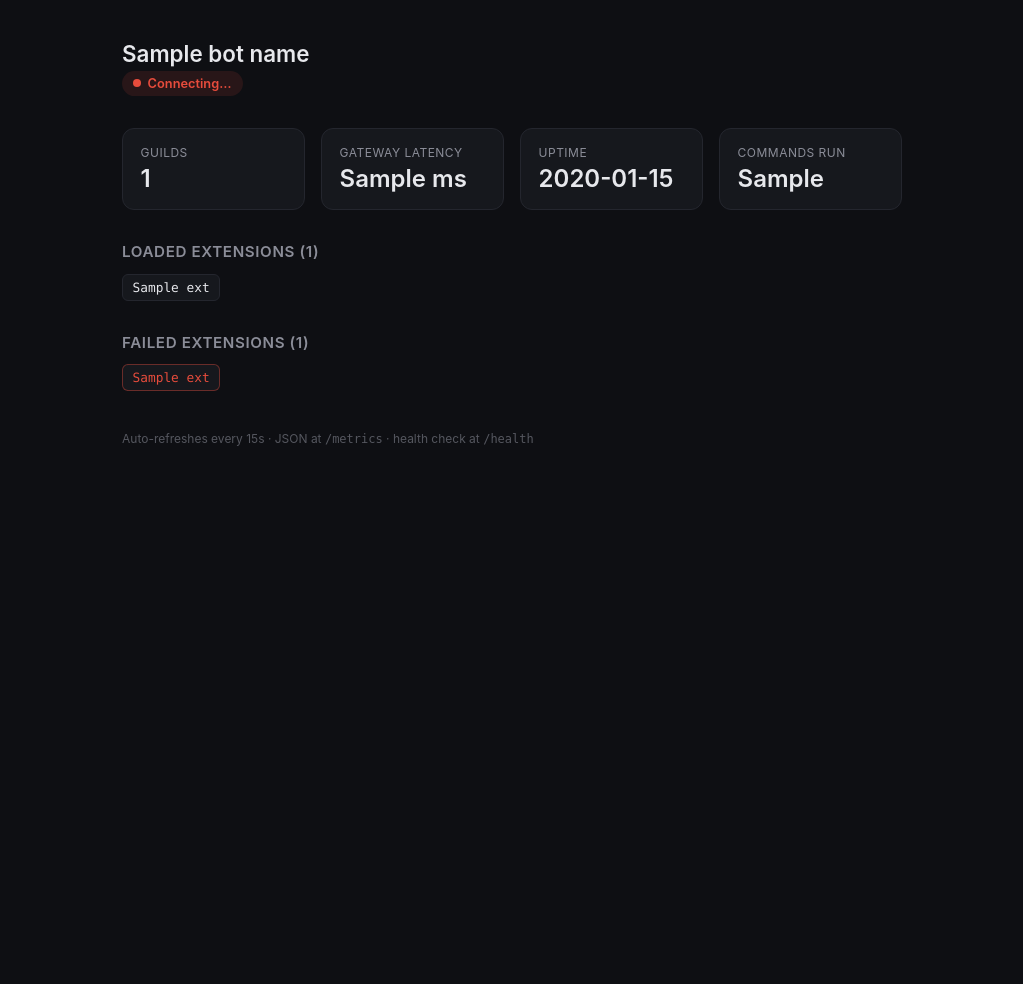
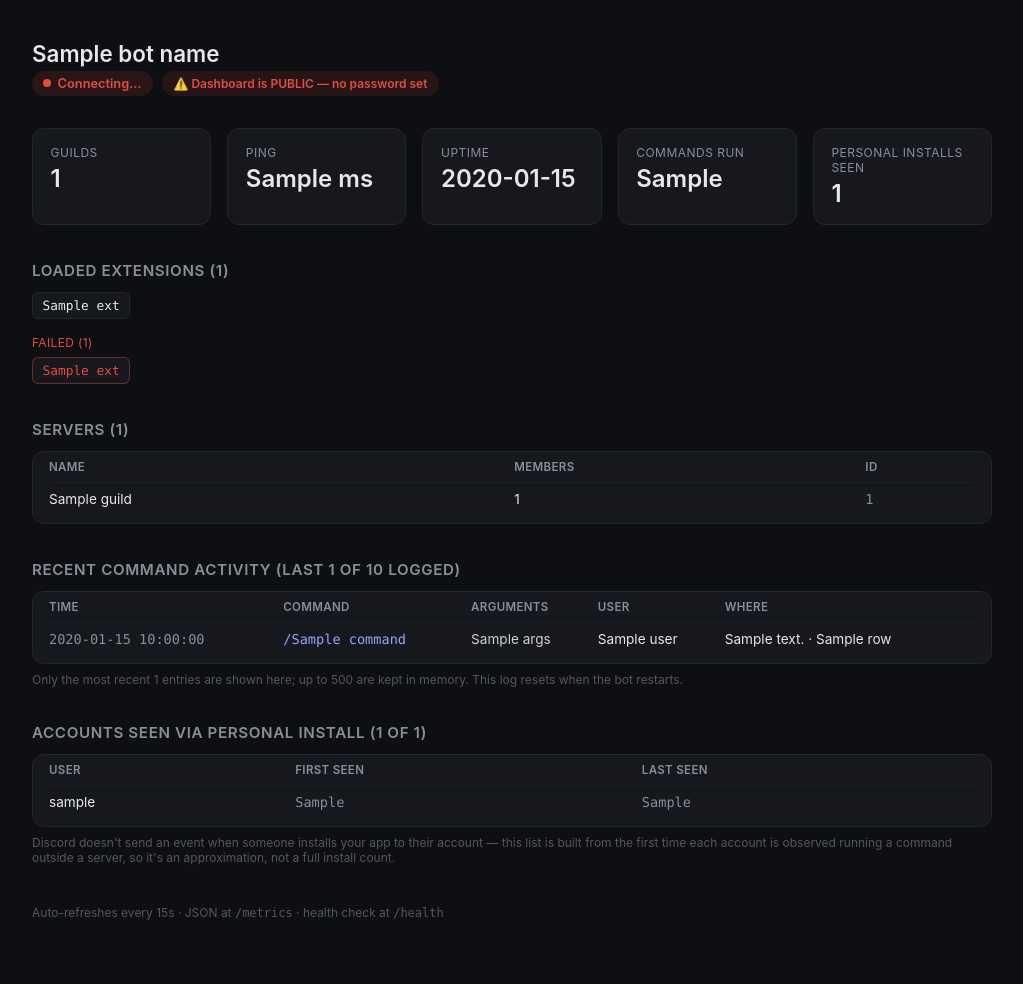
Before and after one commit to HiGamingYTofficial/SuperNova, a Python web app: template web/templates/dashboard.html in a window 1280 px wide. Shown: the whole page, without its empty margins (128-1151 px from the left). Before the commit the page ends 446 px from the top, so only its background shows below. Run offline with Jinja, Linux system fonts and the light colour scheme; the template is opened without the code that fills it: most values are stand-ins (such as "Sample title", 1, 10 or a date in 2020).

Commit message:
Update dashboard.html

```diff
--- a/web/templates/dashboard.html
+++ b/web/templates/dashboard.html
@@ -3,27 +3,34 @@
 <head>
   <meta charset="utf-8" />
   <meta name="viewport" content="width=device-width, initial-scale=1" />
-  <title>{{ bot_name }} — Status Dashboard</title>
+  <title>{{ bot_name }} — Dashboard</title>
   <meta http-equiv="refresh" content="15" />
   <style>
     :root { color-scheme: dark; }
     body {
-      margin: 0; padding: 2.5rem 1.5rem; min-height: 100vh; box-sizing: border-box;
+      margin: 0; padding: 2.5rem 1.5rem 4rem; min-height: 100vh; box-sizing: border-box;
       background: #0e0f13; color: #e7e8ec;
       font-family: -apple-system, BlinkMacSystemFont, "Segoe UI", Roboto, sans-serif;
     }
-    .wrap { max-width: 780px; margin: 0 auto; }
+    .wrap { max-width: 960px; margin: 0 auto; }
     h1 { font-size: 1.4rem; font-weight: 600; margin: 0 0 .25rem; }
-    .sub { color: #8b8d98; font-size: .9rem; margin-bottom: 2rem; }
+    h2 { font-size: .95rem; color: #8b8d98; font-weight: 600; text-transform: uppercase; letter-spacing: .04em; margin: 0 0 .75rem; }
+    .sub { color: #8b8d98; font-size: .9rem; margin-bottom: 2rem; display: flex; align-items: center; gap: .6rem; flex-wrap: wrap; }
     .status-pill {
       display: inline-flex; align-items: center; gap: .4rem;
       padding: .3rem .7rem; border-radius: 999px; font-size: .8rem; font-weight: 600;
       background: {{ 'rgba(46,204,113,.12)' if ready else 'rgba(231,76,60,.12)' }};
       color: {{ '#2ecc71' if ready else '#e74c3c' }};
     }
+    .auth-pill {
+      display: inline-flex; align-items: center; gap: .4rem;
+      padding: .3rem .7rem; border-radius: 999px; font-size: .75rem; font-weight: 600;
+      background: {{ 'rgba(46,204,113,.10)' if auth_enabled else 'rgba(231,76,60,.10)' }};
+      color: {{ '#2ecc71' if auth_enabled else '#e74c3c' }};
+    }
     .dot { width: .5rem; height: .5rem; border-radius: 999px; background: currentColor; }
     .grid {
-      display: grid; grid-template-columns: repeat(auto-fit, minmax(160px, 1fr));
+      display: grid; grid-template-columns: repeat(auto-fit, minmax(150px, 1fr));
       gap: 1rem; margin: 1.75rem 0;
     }
     .card {
@@ -31,14 +38,22 @@
     }
     .card .label { color: #8b8d98; font-size: .75rem; text-transform: uppercase; letter-spacing: .04em; }
     .card .value { font-size: 1.5rem; font-weight: 600; margin-top: .3rem; }
-    .section { margin-top: 2rem; }
-    .section h2 { font-size: .95rem; color: #8b8d98; font-weight: 600; text-transform: uppercase; letter-spacing: .04em; }
-    ul.ext-list { list-style: none; padding: 0; margin: .5rem 0 0; display: flex; flex-wrap: wrap; gap: .4rem; }
+    .section { margin-top: 2.25rem; }
+    ul.ext-list { list-style: none; padding: 0; margin: 0; display: flex; flex-wrap: wrap; gap: .4rem; }
     ul.ext-list li {
       background: #16181d; border: 1px solid #24262e; border-radius: 6px;
       padding: .3rem .6rem; font-size: .8rem; font-family: ui-monospace, SFMono-Regular, Menlo, monospace;
     }
     ul.ext-list li.failed { border-color: rgba(231,76,60,.4); color: #e74c3c; }
+    table { width: 100%; border-collapse: collapse; font-size: .85rem; }
+    th { text-align: left; color: #8b8d98; font-weight: 600; font-size: .72rem; text-transform: uppercase; letter-spacing: .03em; padding: 0 .6rem .5rem 0; }
+    td { padding: .5rem .6rem .5rem 0; border-top: 1px solid #1e2027; vertical-align: top; }
+    td.command { font-family: ui-monospace, SFMono-Regular, Menlo, monospace; color: #9aa3ff; white-space: nowrap; }
+    td.args { color: #cfd1d8; word-break: break-word; max-width: 320px; }
+    td.mono { font-family: ui-monospace, SFMono-Regular, Menlo, monospace; color: #8b8d98; white-space: nowrap; }
+    .table-wrap { overflow-x: auto; background: #16181d; border: 1px solid #24262e; border-radius: 12px; padding: .5rem 1rem; }
+    .empty-note { color: #55575f; font-size: .85rem; padding: .5rem 0; }
+    .table-caption { color: #55575f; font-size: .75rem; margin-top: .5rem; }
     footer { margin-top: 2.5rem; color: #55575f; font-size: .75rem; }
   </style>
 </head>
@@ -47,13 +62,15 @@
     <h1>{{ bot_name }}</h1>
     <div class="sub">
       <span class="status-pill"><span class="dot"></span>{{ 'Connected' if ready else 'Connecting…' }}</span>
+      <span class="auth-pill">{{ '🔒 Dashboard protected' if auth_enabled else '⚠️ Dashboard is PUBLIC — no password set' }}</span>
     </div>
 
     <div class="grid">
       <div class="card"><div class="label">Guilds</div><div class="value">{{ guild_count }}</div></div>
-      <div class="card"><div class="label">Gateway latency</div><div class="value">{{ latency_ms ~ ' ms' if latency_ms is not none else '—' }}</div></div>
+      <div class="card"><div class="label">Ping</div><div class="value">{{ latency_ms ~ ' ms' if latency_ms is not none else '—' }}</div></div>
       <div class="card"><div class="label">Uptime</div><div class="value">{{ uptime }}</div></div>
       <div class="card"><div class="label">Commands run</div><div class="value">{{ commands_executed }}</div></div>
+      <div class="card"><div class="label">Personal installs seen</div><div class="value">{{ installed_user_count }}</div></div>
     </div>
 
     <div class="section">
@@ -61,16 +78,71 @@
       <ul class="ext-list">
         {% for ext in loaded_extensions %}<li>{{ ext }}</li>{% else %}<li>none yet</li>{% endfor %}
       </ul>
+      {% if failed_extensions %}
+      <div style="margin-top:.75rem;">
+        <span style="color:#e74c3c; font-size:.75rem; text-transform:uppercase; letter-spacing:.03em;">Failed ({{ failed_extensions|length }})</span>
+        <ul class="ext-list" style="margin-top:.4rem;">
+          {% for ext in failed_extensions %}<li class="failed">{{ ext }}</li>{% endfor %}
+        </ul>
+      </div>
+      {% endif %}
     </div>
 
-    {% if failed_extensions %}
     <div class="section">
-      <h2>Failed extensions ({{ failed_extensions|length }})</h2>
-      <ul class="ext-list">
-        {% for ext in failed_extensions %}<li class="failed">{{ ext }}</li>{% endfor %}
-      </ul>
+      <h2>Servers ({{ guild_list|length }})</h2>
+      <div class="table-wrap">
+        {% if guild_list %}
+        <table>
+          <tr><th>Name</th><th>Members</th><th>ID</th></tr>
+          {% for g in guild_list %}
+          <tr><td>{{ g.name }}</td><td>{{ g.member_count }}</td><td class="mono">{{ g.id }}</td></tr>
+          {% endfor %}
+        </table>
+        {% else %}
+        <div class="empty-note">Not in any servers yet — invite the bot to see it here.</div>
+        {% endif %}
+      </div>
     </div>
-    {% endif %}
+
+    <div class="section">
+      <h2>Recent command activity (last {{ command_log|length }} of {{ command_log_total }} logged)</h2>
+      <div class="table-wrap">
+        {% if command_log %}
+        <table>
+          <tr><th>Time</th><th>Command</th><th>Arguments</th><th>User</th><th>Where</th></tr>
+          {% for row in command_log %}
+          <tr>
+            <td class="mono">{{ row.time }}</td>
+            <td class="command">/{{ row.command }}</td>
+            <td class="args">{{ row.args }}</td>
+            <td>{{ row.user }}</td>
+            <td>{{ row.context }}{% if row.guild_name != '—' %} · {{ row.guild_name }}{% endif %}</td>
+          </tr>
+          {% endfor %}
+        </table>
+        {% else %}
+        <div class="empty-note">No commands run yet.</div>
+        {% endif %}
+      </div>
+      <div class="table-caption">Only the most recent {{ command_log|length }} entries are shown here; up to 500 are kept in memory. This log resets when the bot restarts.</div>
+    </div>
+
+    <div class="section">
+      <h2>Accounts seen via Personal Install ({{ installed_users|length }} of {{ installed_user_count }})</h2>
+      <div class="table-wrap">
+        {% if installed_users %}
+        <table>
+          <tr><th>User</th><th>First seen</th><th>Last seen</th></tr>
+          {% for u in installed_users %}
+          <tr><td>{{ u.username }}</td><td class="mono">{{ u.first_seen }}</td><td class="mono">{{ u.last_seen }}</td></tr>
+          {% endfor %}
+        </table>
+        {% else %}
+        <div class="empty-note">No personal-install usage observed yet.</div>
+        {% endif %}
+      </div>
+      <div class="table-caption">Discord doesn't send an event when someone installs your app to their account — this list is built from the first time each account is observed running a command outside a server, so it's an approximation, not a full install count.</div>
+    </div>
 
     <footer>
       Auto-refreshes every 15s · JSON at <code>/metrics</code> · health check at <code>/health</code>
```
